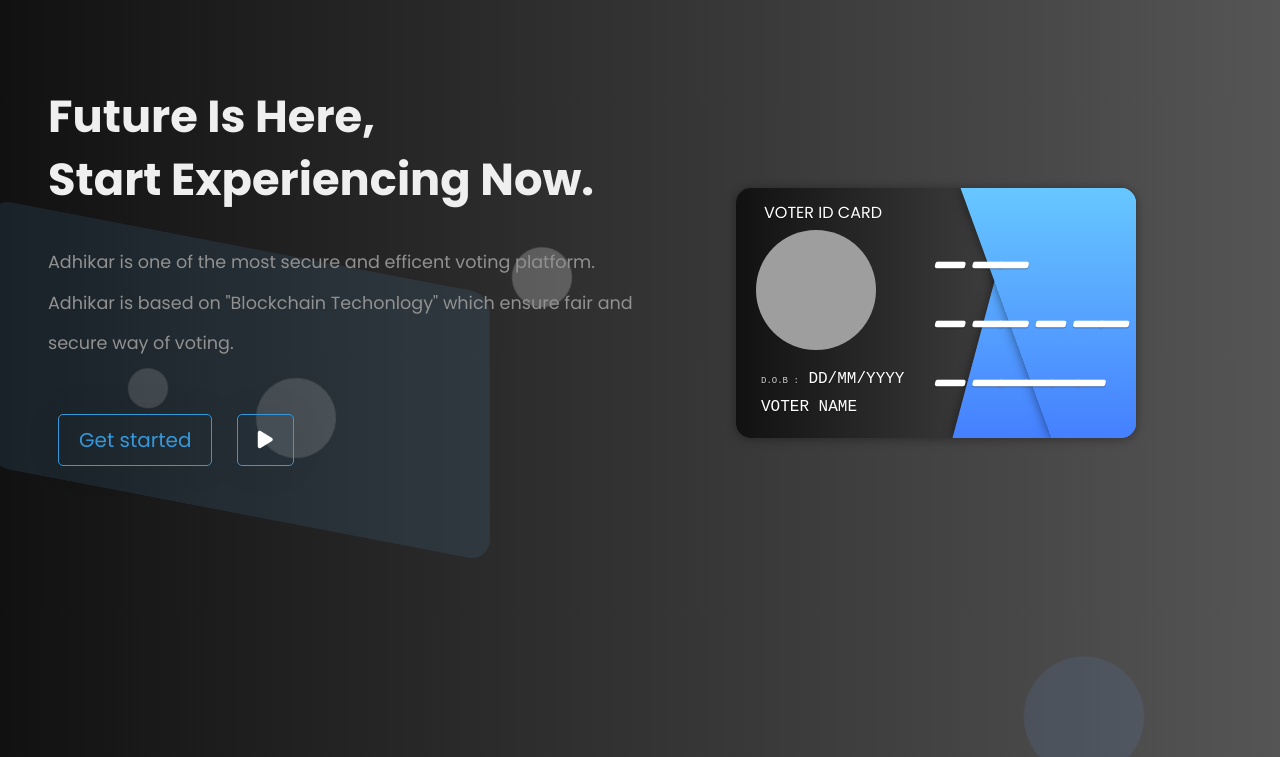
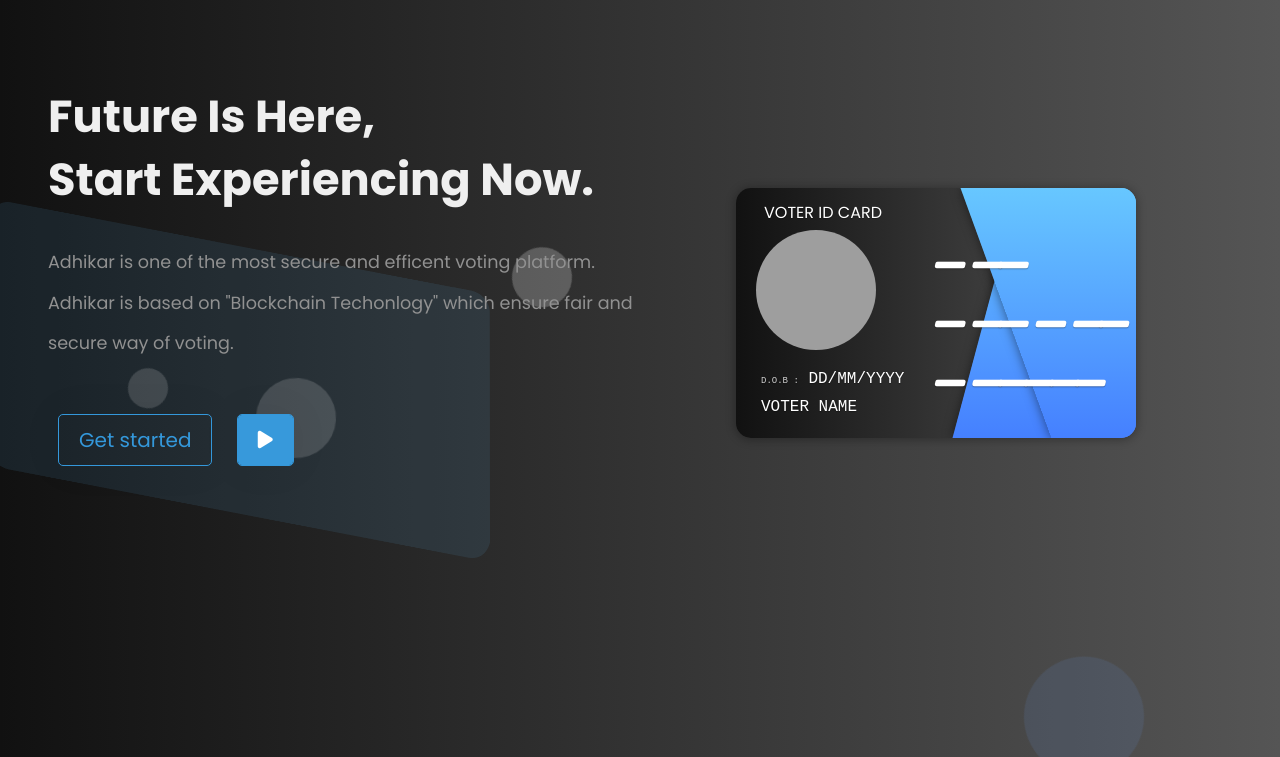
Before and after one commit to aakarsh-sharma118/adhikar, a plain HTML site: page index.html in a window 1280 px wide. Shown: the part 152-909 px from the top of the page. Drawn offline with Linux system fonts and the light colour scheme; grey boxes are pictures that could not be loaded.

Commit message:
Add files via upload

```diff
--- a/css/style.css
+++ b/css/style.css
@@ -415,8 +415,7 @@ header {
   color: #3498db;
 }
 
-.btn2 span:first-child {
-  z-index: 1;
+.btn2 {
   color: #fff;
 }
 
@@ -424,7 +423,7 @@ header {
   color: #fff;
 }
 
-.btn2 span:first-child:hover {
+.btn2 :hover {
   color: #3498db;
 }
 
@@ -439,7 +438,7 @@ header {
   transition: 0.8s;
 }
 
-.btn2 span:first-child::before {
+.btn2::before {
   top: 0;
   border-radius: 0 0 50% 50%;
 }
@@ -449,7 +448,7 @@ header {
   border-radius: 50% 50% 0 0;
 }
 
-.btn2 span:first-child::before {
+.btn2::before {
   height: 180%;
 }
 
@@ -457,18 +456,17 @@ header {
   height: 180%;
 }
 
-.btn2 span:first-child:hover::before {
+.btn2:hover::before {
   height: 0%;
 }
-
 
 .btn2 span:last-child  {
   width: 100%;
   height: 100%;
   position: absolute;
-  background-color: #3498db;
+  background-color: #ffffff;
   border-radius: 5px;
-  z-index: -1;
+  z-index: 2;
   left: 0;
   top: 0;
   animation: animate-btn 3s;
```
